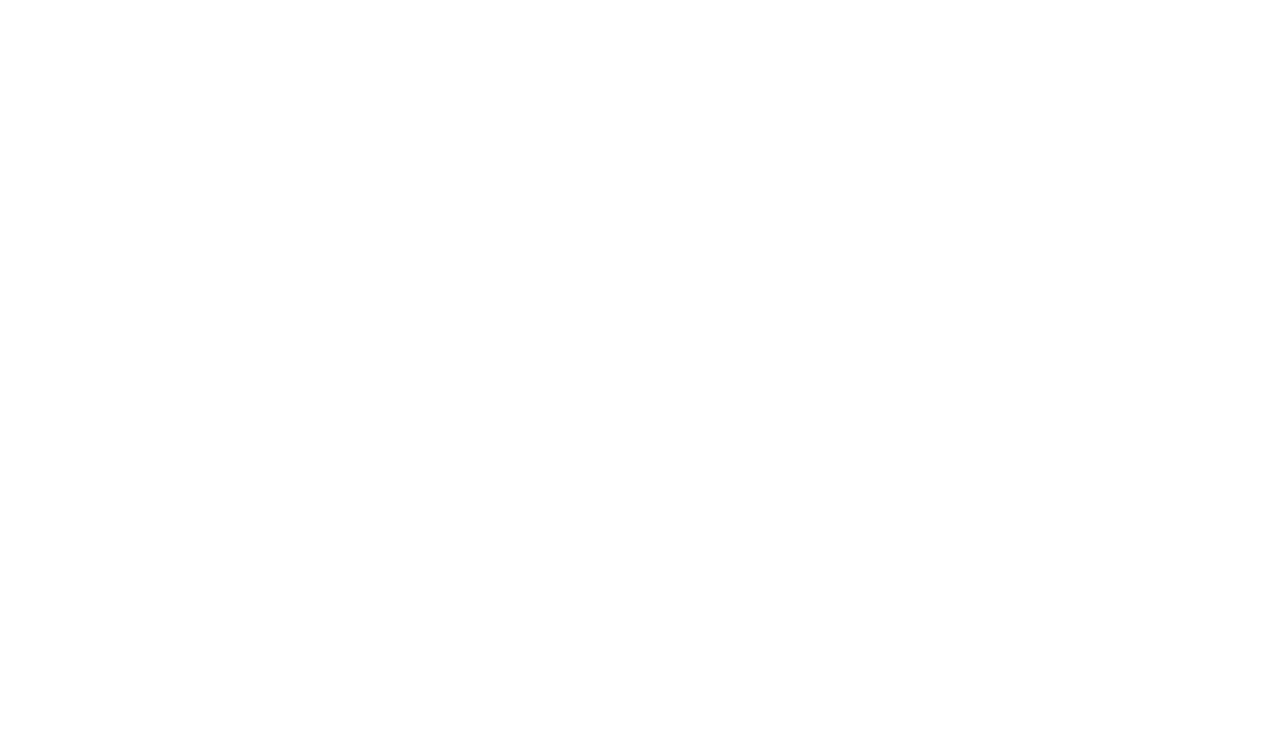
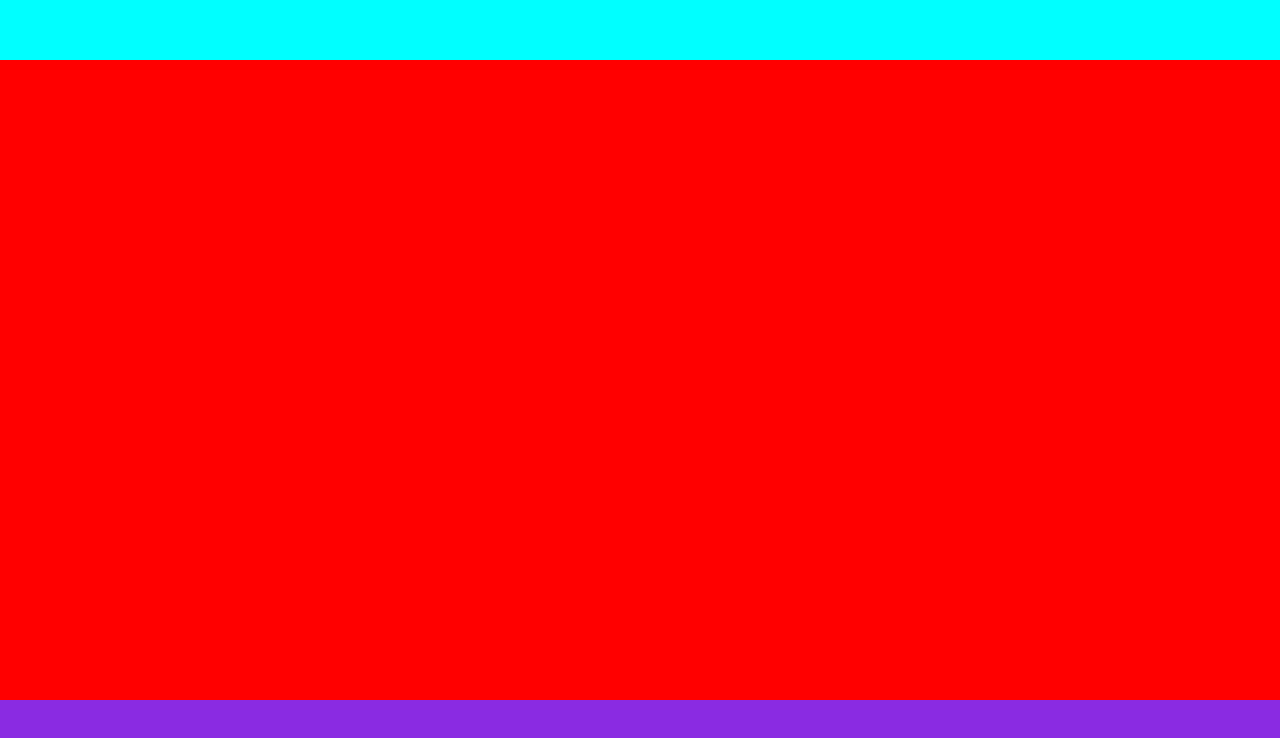
Before and after one commit to DavidLucas1122/Tonny-pizzaria, a plain HTML site: page index.html in a window 1280 px wide. Drawn offline with Linux system fonts and the light colour scheme.

Commit message:
Configurado body

```diff
--- a/index.html
+++ b/index.html
@@ -1,5 +1,5 @@
 <!DOCTYPE html>
-<html lang="en">
+<html lang="pt-BR">
 <head>
     <meta charset="UTF-8">
     <meta name="viewport" content="width=device-width, initial-scale=1.0">
@@ -7,6 +7,8 @@
     <title>Tonny Pizzaria</title>
 </head>
 <body>
-
+    <header></header>
+    <main></main>
+    <footer></footer>
 </body>
 </html>
--- a/style.css
+++ b/style.css
@@ -12,3 +12,21 @@ a{
 ul,ol,li{
     list-style: none;
 }
+
+body{
+
+}
+header{
+    height: 60px;
+    width: 100%;
+    background-color: aqua;
+    position: absolute;
+}
+main{
+    height: 700px;
+    background-color: red;
+}
+footer{
+    height: 526px;
+    background-color: blueviolet;
+}
```
